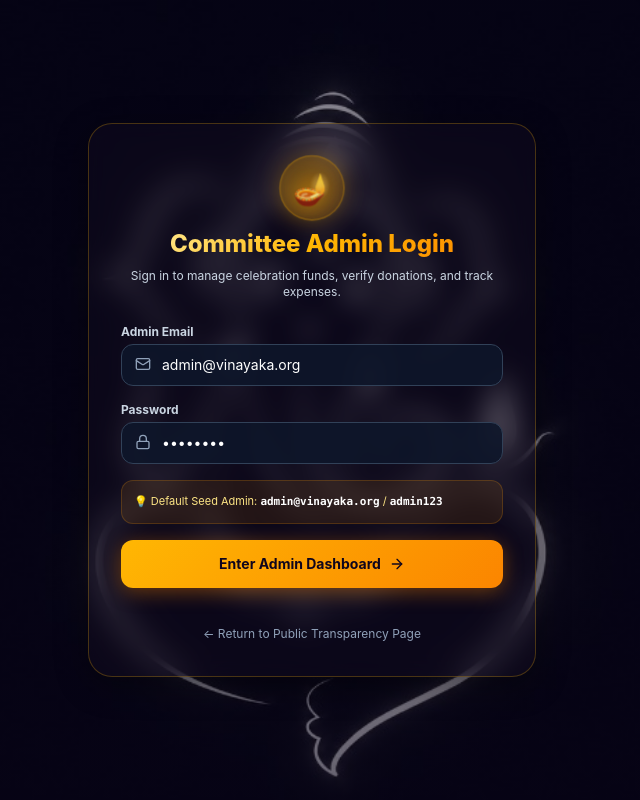
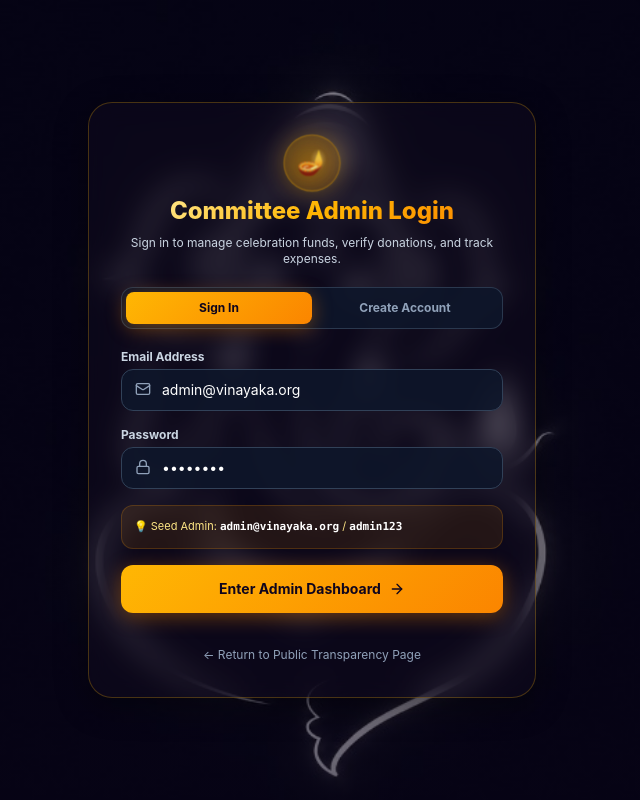
Before and after one commit to SatyaTejaChukka/vinayaka_fund, a React (Vite) app in the folder frontend/: page /admin/login in a window 1280 px wide. Shown: the whole page, without its empty margins (328-968 px from the left). Built offline with nearby package versions, Linux system fonts and the light colour scheme; no server answers.

Commit message:
fix(auth): add user registration endpoint and account creation UI switch

```diff
--- a/frontend/src/pages/admin/Login.tsx
+++ b/frontend/src/pages/admin/Login.tsx
@@ -1,24 +1,37 @@
 import React, { useState } from 'react';
 import { useNavigate } from 'react-router-dom';
-import { Lock, Mail, ArrowRight } from 'lucide-react';
+import { Lock, Mail, User, ArrowRight, UserPlus } from 'lucide-react';
 import { adminApi } from '../../services/api';
 
 export const AdminLogin: React.FC = () => {
   const navigate = useNavigate();
+  const [isRegister, setIsRegister] = useState<boolean>(false);
+  const [name, setName] = useState<string>('');
   const [email, setEmail] = useState<string>('admin@vinayaka.org');
   const [password, setPassword] = useState<string>('admin123');
   const [loading, setLoading] = useState<boolean>(false);
   const [errorMsg, setErrorMsg] = useState<string>('');
 
-  const handleLogin = async (e: React.FormEvent) => {
+  const handleSubmit = async (e: React.FormEvent) => {
     e.preventDefault();
     try {
       setLoading(true);
       setErrorMsg('');
-      await adminApi.login(email, password);
+
+      if (isRegister) {
+        if (!name.trim()) {
+          setErrorMsg('Please enter your full name');
+          setLoading(false);
+          return;
+        }
+        await adminApi.register(name.trim(), email.trim(), password);
+      } else {
+        await adminApi.login(email.trim(), password);
+      }
+
       navigate('/admin/dashboard');
     } catch (err: any) {
-      setErrorMsg(err.response?.data?.detail || 'Invalid email or password credentials');
+      setErrorMsg(err.response?.data?.detail || 'Authentication failed. Please check your details.');
     } finally {
       setLoading(false);
     }
@@ -26,18 +39,38 @@ export const AdminLogin: React.FC = () => {
 
   return (
     <div className="min-h-screen festive-bg flex items-center justify-center p-4">
-      <div className="w-full max-w-md festive-glass rounded-3xl border border-amber-500/30 p-8 text-white shadow-2xl space-y-6">
+      <div className="w-full max-w-md festive-glass rounded-3xl border border-amber-500/30 p-6 sm:p-8 text-white shadow-2xl space-y-5">
 
         <div className="text-center space-y-2">
-          <div className="w-16 h-16 rounded-full festive-glass-gold flex items-center justify-center text-3xl diya-pulse mx-auto mb-2">
+          <div className="w-14 h-14 rounded-full festive-glass-gold flex items-center justify-center text-2xl diya-pulse mx-auto mb-1">
             🪔
           </div>
           <h1 className="text-2xl font-extrabold text-gold-gradient">
-            Committee Admin Login
+            {isRegister ? 'Create Committee Account' : 'Committee Admin Login'}
           </h1>
           <p className="text-xs text-slate-300">
-            Sign in to manage celebration funds, verify donations, and track expenses.
+            {isRegister
+              ? 'Register a new admin account to manage celebration funds & expenses.'
+              : 'Sign in to manage celebration funds, verify donations, and track expenses.'}
           </p>
+        </div>
+
+        {/* Mode Switcher Segmented Control */}
+        <div className="grid grid-cols-2 p-1 rounded-xl bg-slate-900/90 border border-slate-700/80 text-xs font-bold">
+          <button
+            type="button"
+            onClick={() => { setIsRegister(false); setErrorMsg(''); }}
+            className={`py-2 rounded-lg transition ${!isRegister ? 'gold-button text-amber-950 shadow-md' : 'text-slate-400 hover:text-white'}`}
+          >
+            Sign In
+          </button>
+          <button
+            type="button"
+            onClick={() => { setIsRegister(true); setErrorMsg(''); }}
+            className={`py-2 rounded-lg transition ${isRegister ? 'gold-button text-amber-950 shadow-md' : 'text-slate-400 hover:text-white'}`}
+          >
+            Create Account
+          </button>
         </div>
 
         {errorMsg && (
@@ -46,10 +79,29 @@ export const AdminLogin: React.FC = () => {
           </div>
         )}
 
-        <form onSubmit={handleLogin} className="space-y-4">
+        <form onSubmit={handleSubmit} className="space-y-4">
+          {isRegister && (
+            <div>
+              <label className="text-xs font-bold text-slate-300 block mb-1">
+                Full Name
+              </label>
+              <div className="relative">
+                <User className="w-4 h-4 text-slate-400 absolute left-3.5 top-3" />
+                <input
+                  type="text"
+                  required
+                  value={name}
+                  onChange={(e) => setName(e.target.value)}
+                  placeholder="Enter your name"
+                  className="w-full pl-10 pr-4 py-2.5 rounded-xl bg-slate-900/90 border border-slate-700 text-white focus:outline-none focus:border-amber-400 text-sm"
+                />
+              </div>
+            </div>
+          )}
+
           <div>
             <label className="text-xs font-bold text-slate-300 block mb-1">
-              Admin Email
+              Email Address
             </label>
             <div className="relative">
               <Mail className="w-4 h-4 text-slate-400 absolute left-3.5 top-3" />
@@ -58,7 +110,7 @@ export const AdminLogin: React.FC = () => {
                 required
                 value={email}
                 onChange={(e) => setEmail(e.target.value)}
-                placeholder="admin@vinayaka.org"
+                placeholder="Enter your email"
                 className="w-full pl-10 pr-4 py-2.5 rounded-xl bg-slate-900/90 border border-slate-700 text-white focus:outline-none focus:border-amber-400 text-sm"
               />
             </div>
@@ -81,19 +133,21 @@ export const AdminLogin: React.FC = () => {
             </div>
           </div>
 
-          <div className="p-3 rounded-xl bg-amber-500/10 border border-amber-500/20 text-[11px] text-amber-200">
-            💡 Default Seed Admin: <span className="font-mono font-bold text-white">admin@vinayaka.org</span> / <span className="font-mono font-bold text-white">admin123</span>
-          </div>
+          {!isRegister && (
+            <div className="p-3 rounded-xl bg-amber-500/10 border border-amber-500/20 text-[11px] text-amber-200">
+              💡 Seed Admin: <span className="font-mono font-bold text-white">admin@vinayaka.org</span> / <span className="font-mono font-bold text-white">admin123</span>
+            </div>
+          )}
 
           <button
             type="submit"
             disabled={loading}
             className="w-full py-3 sm:py-3.5 rounded-xl font-extrabold gold-button flex items-center justify-center gap-2 text-xs sm:text-sm shadow-xl active:scale-[0.98] transition disabled:opacity-50 mt-2"
           >
-            {loading ? 'Authenticating...' : (
+            {loading ? (isRegister ? 'Creating Account...' : 'Authenticating...') : (
               <>
-                <span>Enter Admin Dashboard</span>
-                <ArrowRight className="w-4 h-4 shrink-0" />
+                <span>{isRegister ? 'Register & Enter Dashboard' : 'Enter Admin Dashboard'}</span>
+                {isRegister ? <UserPlus className="w-4 h-4 shrink-0" /> : <ArrowRight className="w-4 h-4 shrink-0" />}
               </>
             )}
           </button>
--- a/frontend/src/services/api.ts
+++ b/frontend/src/services/api.ts
@@ -48,6 +48,13 @@ export const publicApi = {
 export const adminApi = {
   login: async (email: string, password: string): Promise<{ access_token: string }> => {
     const res = await api.post('/api/auth/login', { email, password });
+    if (res.data.access_token) {
+      localStorage.setItem('admin_token', res.data.access_token);
+    }
+    return res.data;
+  },
+  register: async (name: string, email: string, password: string): Promise<{ access_token: string }> => {
+    const res = await api.post('/api/auth/register', { name, email, password });
     if (res.data.access_token) {
       localStorage.setItem('admin_token', res.data.access_token);
     }
```
Also changed, not shown: 2 other files (tests, documents, lock files or other folders).
